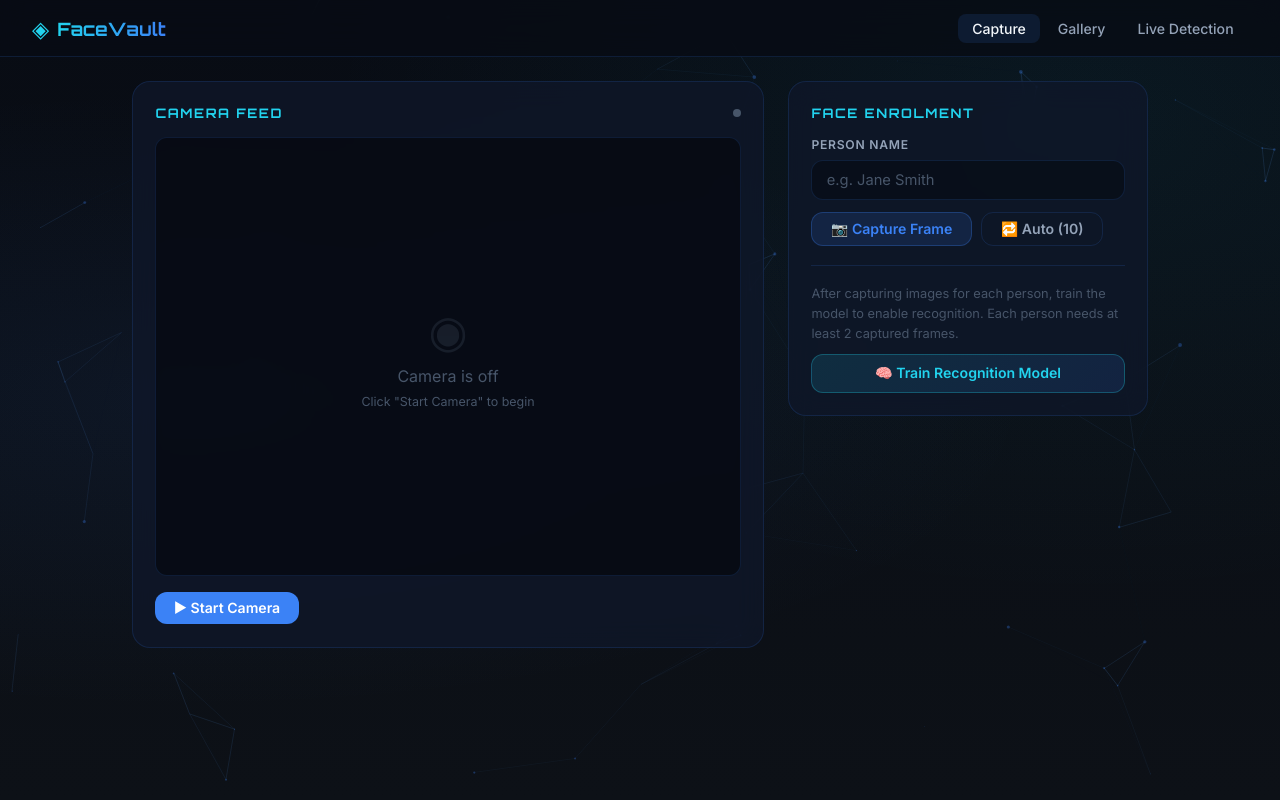
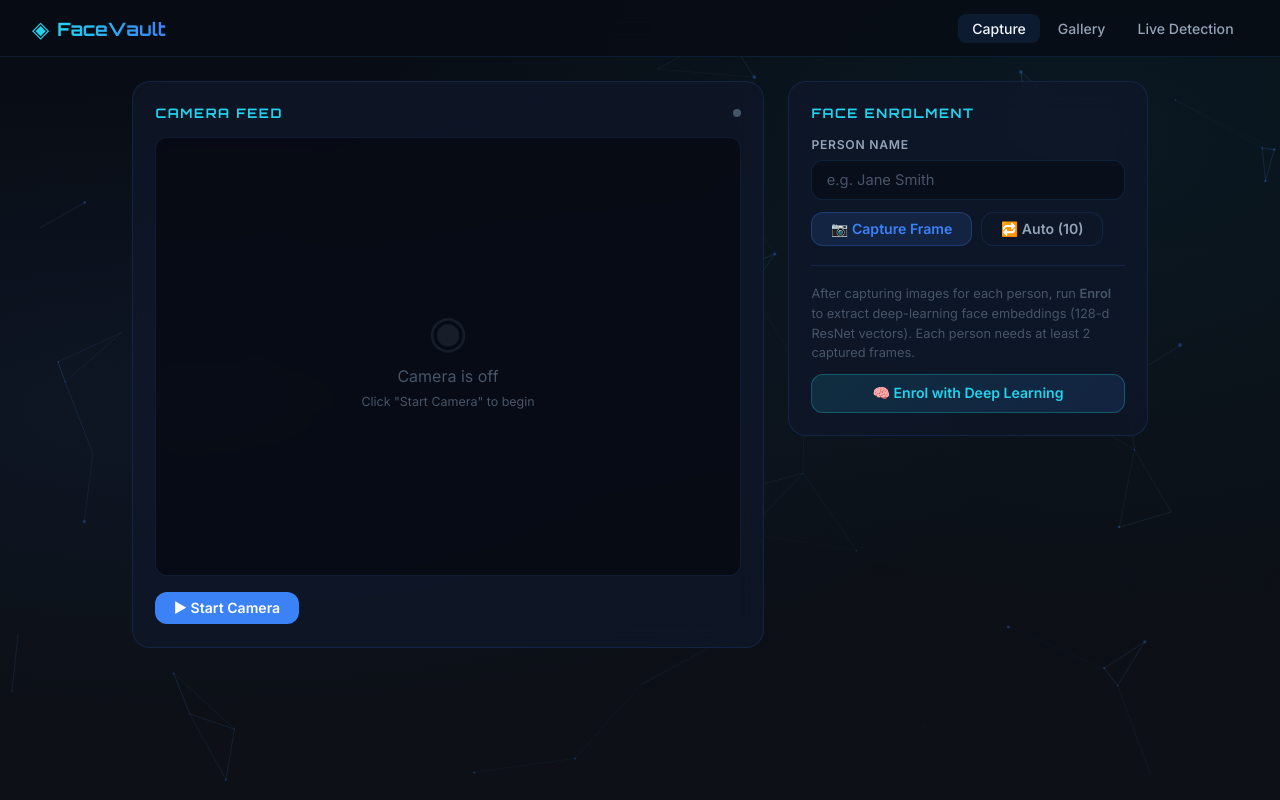
Before and after one commit to Harshitjain-11/face-detection-project-pbl, a Flask app: page / in a window 1280 px wide. Run offline with Flask 3, Linux system fonts and the light colour scheme.

Commit message:
Integrate deep learning (dlib ResNet embeddings) for face recognition
Agent-Logs-Url: https://github.com/Harshitjain-11/face-detection-project-pbl/sessions/9354aba3-1d18-4c94-8b3e-c1fbdbe12c07

Co-authored-by: Harshitjain-11 <221928725+Harshitjain-11@users.noreply.github.com>

```diff
--- a/app.py
+++ b/app.py
@@ -1,3 +1,11 @@
+
+try:
+    import face_recognition
+except ImportError as _exc:
+    raise ImportError(
+        "face_recognition is required. Install it with:\n"
+        "  pip install dlib face_recognition"
+    ) from _exc
 
 from flask import Flask, render_template, request, Response, jsonify
 import os
@@ -18,7 +26,7 @@ app = Flask(__name__)
 UPLOAD_FOLDER = 'static/uploads'
 os.makedirs(UPLOAD_FOLDER, exist_ok=True)
 
-CASCADE_PATH = cv2.data.haarcascades + 'haarcascade_frontalface_default.xml'
+CASCADE_PATH     = cv2.data.haarcascades + 'haarcascade_frontalface_default.xml'
 EYE_CASCADE_PATH = cv2.data.haarcascades + 'haarcascade_eye.xml'
 
 face_cascade = cv2.CascadeClassifier(CASCADE_PATH)
@@ -30,53 +38,58 @@ if face_cascade.empty():
 camera      = None
 camera_lock = threading.Lock()
 
-recognizer  = None
-model_lock  = threading.Lock()
-labels: dict = {}
+# Deep-learning embedding store {name: [128-d numpy array, …]}
+known_embeddings: dict = {}
+embed_lock = threading.Lock()
 
 STOP_STREAM = False
 
 # Tunables
-FACE_SIZE      = (200, 200)
 TRAIN_MIN_IMAGES = 2
-NAME_MAX_LEN   = 50
+NAME_MAX_LEN     = 50
 
-# Confidence thresholds (LBPH: lower value = better match)
-CONF_HIGH   = 50   # ≤ 50  → recognised with high confidence
-CONF_MEDIUM = 75   # ≤ 75  → recognised with medium confidence
-# > 75 → Unknown
+# Deep-learning recognition thresholds
+# face_recognition uses L2 / Euclidean distance (0 = identical, 1 = very different)
+DL_THRESHOLD_HIGH   = 0.45   # ≤ 0.45 → high-confidence match
+DL_THRESHOLD_MEDIUM = 0.55   # ≤ 0.55 → possible match (shown with ?)
+# > 0.55 → Unknown
 
 # Motion-liveness parameters
 MOTION_FRAMES    = 6     # frames kept in rolling buffer
 MOTION_THRESHOLD = 2.5   # minimum mean pixel-diff to pass as "live"
 
-# CLAHE for improved contrast normalisation
+# CLAHE — kept for liveness preprocessing
 clahe = cv2.createCLAHE(clipLimit=2.0, tileGridSize=(8, 8))
 
 # Per-face motion buffers  { face_key -> deque of small gray frames }
 _face_motion_buf: dict = {}
 _face_buf_lock = threading.Lock()
 
-
-# ================== LOAD MODEL ==================
-def load_model() -> None:
-    global recognizer, labels
-    with model_lock:
-        labels.clear()
-        if os.path.exists("recognizer.yml") and os.path.exists("labels.pickle"):
-            new_rec = cv2.face.LBPHFaceRecognizer_create()
-            new_rec.read("recognizer.yml")
-            with open("labels.pickle", "rb") as f:
-                raw = pickle.load(f)
-            labels.update({v: k for k, v in raw.items()})
-            recognizer = new_rec
-            print("[INFO] Model loaded:", labels)
-        else:
-            recognizer = None
-            print("[INFO] No trained model found")
+# Embedding store file
+DL_EMBED_FILE = "embeddings.pickle"
 
 
-load_model()
+# ================== LOAD EMBEDDINGS ==================
+def load_embeddings() -> None:
+    """Load persisted deep-learning face embeddings from disk."""
+    global known_embeddings
+    with embed_lock:
+        known_embeddings.clear()
+        if os.path.exists(DL_EMBED_FILE):
+            with open(DL_EMBED_FILE, "rb") as f:
+                data = pickle.load(f)
+            if isinstance(data, dict):
+                known_embeddings.update(data)
+                total = sum(len(v) for v in data.values())
+                print(f"[INFO] DL embeddings loaded: {list(data.keys())} "
+                      f"({total} vectors)")
+            else:
+                print("[WARN] embeddings.pickle has unexpected format — ignoring")
+        else:
+            print("[INFO] No DL embeddings found — model not trained yet")
+
+
+load_embeddings()
 
 
 # ================== CAMERA ==================
@@ -87,27 +100,6 @@ def get_camera():
             camera = cv2.VideoCapture(0)
             time.sleep(0.3)
         return camera
-
-
-# ================== PREPROCESSING ==================
-def preprocess_face(roi):
-    """Resize and apply CLAHE to a grayscale face ROI."""
-    roi_resized = cv2.resize(roi, FACE_SIZE)
-    return clahe.apply(roi_resized)
-
-
-# ================== AUGMENTATION ==================
-def augment_images(img: np.ndarray) -> list:
-    """
-    Return a list of augmented variants of a preprocessed face image.
-    Augmentations: original, horizontal flip, +30 brightness, -30 brightness.
-    Quadrupling effective training data without extra captures.
-    """
-    variants = [img]
-    variants.append(cv2.flip(img, 1))
-    variants.append(np.clip(img.astype(np.int16) + 30, 0, 255).astype(np.uint8))
-    variants.append(np.clip(img.astype(np.int16) - 30, 0, 255).astype(np.uint8))
-    return variants
 
 
 # ================== LIVENESS: EYE DETECTION ==================
@@ -157,7 +149,7 @@ def cleanup_face_buffers(active_keys: set) -> None:
 
 
 # ================== FACE DETECTION ==================
-def detect_faces(gray):
+def detect_faces(gray: np.ndarray) -> list:
     try:
         faces = face_cascade.detectMultiScale(
             gray,
@@ -170,6 +162,50 @@ def detect_faces(gray):
         return []
     except cv2.error:
         return []
+
+
+# ================== DL RECOGNITION ==================
+def dl_recognize(
+    rgb_frame: np.ndarray,
+    face_locations: list,
+    current_embeddings: dict,
+) -> list:
+    """
+    Run batched deep-learning face recognition for one video frame.
+
+    face_locations: list of (top, right, bottom, left) — face_recognition format.
+    current_embeddings: shallow-copied snapshot of known_embeddings.
+
+    Returns a list of (name, distance) tuples, one per location.
+    distance is in [0, 1]; lower = more similar.
+    """
+    if not face_locations:
+        return []
+
+    if not current_embeddings:
+        return [("Unknown", 1.0)] * len(face_locations)
+
+    try:
+        encodings = face_recognition.face_encodings(
+            rgb_frame, face_locations, num_jitters=1
+        )
+    except Exception:
+        return [("Unknown", 1.0)] * len(face_locations)
+
+    results = []
+    for enc in encodings:
+        best_dist = float("inf")
+        best_name = "Unknown"
+        for person_name, person_encs in current_embeddings.items():
+            if not person_encs:
+                continue
+            dists = face_recognition.face_distance(person_encs, enc)
+            min_d = float(np.min(dists))
+            if min_d < best_dist:
+                best_dist = min_d
+                best_name = person_name
+        results.append((best_name, best_dist))
+    return results
 
 
 # ================== SANITIZE ==================
@@ -214,59 +250,58 @@ def gen_frames():
         if not ret:
             continue
 
-        frame = cv2.flip(frame, 1)
-        gray  = cv2.cvtColor(frame, cv2.COLOR_BGR2GRAY)
-        faces = detect_faces(gray)
+        frame     = cv2.flip(frame, 1)
+        gray      = cv2.cvtColor(frame, cv2.COLOR_BGR2GRAY)
+        rgb_frame = cv2.cvtColor(frame, cv2.COLOR_BGR2RGB)
+        faces     = detect_faces(gray)
 
         active_keys: set = set()
+
+        # Separate live faces (pass liveness) for batched DL recognition
+        live_faces:   list = []  # (x, y, w, h)
+        fr_locations: list = []  # (top, right, bottom, left)
 
         for (x, y, w, h) in faces:
             roi = gray[y:y + h, x:x + w]
             if roi.size == 0:
                 continue
 
-            # Approximate location key for motion buffer (50px grid)
             face_key = (x // 50, y // 50)
             active_keys.add(face_key)
 
-            # --- Dual liveness check ---
             eye_live    = check_eye_liveness(roi)
             motion_live = check_motion_liveness(roi, face_key)
             is_live     = eye_live and motion_live
 
-            roi_proc = preprocess_face(roi)
+            if not is_live:
+                label_text = "SPOOF? (no eyes)" if not eye_live else "SPOOF? (static)"
+                cv2.rectangle(frame, (x, y), (x + w, y + h), (0, 0, 200), 2)
+                cv2.putText(frame, label_text, (x, y - 10),
+                            cv2.FONT_HERSHEY_SIMPLEX, 0.65, (0, 0, 200), 2)
+            else:
+                live_faces.append((x, y, w, h))
+                # face_recognition format: (top, right, bottom, left)
+                fr_locations.append((y, x + w, y + h, x))
 
-            label_text = "Unknown"
-            box_color  = (60, 60, 255)
-            text_color = (60, 60, 255)
+        # Snapshot embeddings (avoid holding lock during recognition)
+        with embed_lock:
+            cur_embeddings = {k: list(v) for k, v in known_embeddings.items()}
 
-            if not is_live:
-                if not eye_live:
-                    label_text = "SPOOF? (no eyes)"
-                else:
-                    label_text = "SPOOF? (static)"
-                box_color = (0, 0, 200)
-                text_color = (0, 0, 200)
+        recognition_results = dl_recognize(rgb_frame, fr_locations, cur_embeddings)
+
+        for (x, y, w, h), (name, dist) in zip(live_faces, recognition_results):
+            if dist <= DL_THRESHOLD_HIGH:
+                label_text = f"{name} ({dist:.2f})"
+                box_color  = (0, 200, 80)
+                text_color = (0, 220, 80)
+            elif dist <= DL_THRESHOLD_MEDIUM:
+                label_text = f"{name}? ({dist:.2f})"
+                box_color  = (0, 200, 200)
+                text_color = (0, 220, 220)
             else:
-                with model_lock:
-                    cur_rec = recognizer
-                if cur_rec is not None:
-                    try:
-                        id_, conf = cur_rec.predict(roi_proc)
-                        if conf <= CONF_HIGH:
-                            name = labels.get(id_, "Unknown")
-                            label_text = f"{name} ({conf:.0f})"
-                            box_color  = (0, 200, 80)
-                            text_color = (0, 220, 80)
-                        elif conf <= CONF_MEDIUM:
-                            name = labels.get(id_, "Unknown")
-                            label_text = f"{name}? ({conf:.0f})"
-                            box_color  = (0, 200, 200)
-                            text_color = (0, 220, 220)
-                        else:
-                            label_text = f"Unknown ({conf:.0f})"
-                    except cv2.error:
-                        pass
+                label_text = f"Unknown ({dist:.2f})"
+                box_color  = (60, 60, 255)
+                text_color = (60, 60, 255)
 
             cv2.rectangle(frame, (x, y), (x + w, y + h), box_color, 2)
             cv2.putText(frame, label_text, (x, y - 10),
@@ -289,14 +324,13 @@ def gen_frames():
 # ================== CAPTURE ==================
 @app.route('/capture_frame', methods=['POST'])
 def capture_frame():
-    data      = request.json or {}
-    name      = sanitize_name(data.get('name', ''))
-    img_data  = data.get('image', '')
+    data     = request.json or {}
+    name     = sanitize_name(data.get('name', ''))
+    img_data = data.get('image', '')
 
     if not name or not img_data:
         return jsonify({'status': 'fail', 'msg': 'Name or image missing'}), 400
 
-    # Prevent path traversal
     safe_name = os.path.basename(name)
     if not safe_name or safe_name in ('.', '..'):
         return jsonify({'status': 'fail', 'msg': 'Invalid name'}), 400
@@ -317,18 +351,15 @@ def capture_frame():
 
     img  = cv2.flip(img, 1)
     gray = cv2.cvtColor(img, cv2.COLOR_BGR2GRAY)
+
+    # Save the full-color original — used by the DL training pipeline
     cv2.imwrite(os.path.join(originals, f"{uuid.uuid4().hex}.jpg"), img)
 
     faces = detect_faces(gray)
-    saved = 0
-
-    for (x, y, w, h) in faces:
-        roi = gray[y:y + h, x:x + w]
-        if roi.size == 0:
-            continue
-        roi_proc = preprocess_face(roi)
-        cv2.imwrite(os.path.join(person_path, f"{uuid.uuid4().hex}.jpg"), roi_proc)
-        saved += 1
+    saved = sum(
+        1 for (x, y, w, h) in faces
+        if gray[y:y + h, x:x + w].size > 0
+    )
 
     if saved == 0:
         return jsonify({
@@ -346,75 +377,66 @@ def capture_frame():
 # ================== TRAIN ==================
 @app.route('/train', methods=['POST'])
 def train():
-    x_train    = []
-    y_train    = []
-    label_ids  = {}
-    current_id = 0
-    skipped    = []
-    trained    = []
+    """
+    Extract 128-dimensional deep-learning face embeddings
+    (dlib ResNet — same model used in face_recognition library) from
+    each person's captured original images and persist to embeddings.pickle.
+    """
+    new_embeddings: dict = {}
+    skipped: list = []
+    trained: list = []
 
     for person in sorted(os.listdir(UPLOAD_FOLDER)):
-        person_path = os.path.join(UPLOAD_FOLDER, person)
-        if not os.path.isdir(person_path):
+        person_path    = os.path.join(UPLOAD_FOLDER, person)
+        originals_path = os.path.join(person_path, "originals")
+        if not os.path.isdir(originals_path):
             continue
 
-        images = [
-            f for f in os.listdir(person_path)
-            if os.path.isfile(os.path.join(person_path, f))
-            and f.lower().endswith('.jpg')
+        orig_files = [
+            f for f in os.listdir(originals_path)
+            if f.lower().endswith('.jpg')
         ]
 
-        if len(images) < TRAIN_MIN_IMAGES:
-            skipped.append({'person': person, 'count': len(images)})
+        person_encs: list = []
+        for img_name in orig_files:
+            try:
+                img = face_recognition.load_image_file(
+                    os.path.join(originals_path, img_name)
+                )
+            except Exception:
+                continue
+            # HOG detector is fast and reliable for frontal enrollment shots
+            locs = face_recognition.face_locations(img, model="hog")
+            if locs:
+                encs = face_recognition.face_encodings(img, locs)
+                person_encs.extend(encs)
+
+        if len(person_encs) < TRAIN_MIN_IMAGES:
+            skipped.append({'person': person, 'count': len(person_encs)})
             continue
 
-        label_ids[person] = current_id
-        loaded = 0
+        new_embeddings[person] = person_encs
+        trained.append({'person': person, 'count': len(person_encs)})
 
-        for img_name in images:
-            img = cv2.imread(os.path.join(person_path, img_name),
-                             cv2.IMREAD_GRAYSCALE)
-            if img is None:
-                continue
-            img = cv2.resize(img, FACE_SIZE)
-            img = clahe.apply(img)
-            # Data augmentation — multiply training samples per capture
-            for variant in augment_images(img):
-                x_train.append(variant)
-                y_train.append(current_id)
-            loaded += 1
-
-        if loaded < TRAIN_MIN_IMAGES:
-            del label_ids[person]
-            skipped.append({'person': person, 'count': loaded})
-            continue
-
-        trained.append({'person': person, 'count': loaded})
-        current_id += 1
-
-    if not x_train:
+    if not new_embeddings:
         return jsonify({
             'status': 'fail',
-            'msg': (f'No training data found. '
-                    f'Each person needs at least {TRAIN_MIN_IMAGES} captured images.'),
+            'msg': (f'No faces found in captured images. '
+                    f'Each person needs at least {TRAIN_MIN_IMAGES} frames '
+                    f'with a clearly visible face.'),
             'skipped': skipped,
         }), 400
 
-    new_rec = cv2.face.LBPHFaceRecognizer_create(
-        radius=1, neighbors=8, grid_x=8, grid_y=8
-    )
-    new_rec.train(x_train, np.array(y_train))
-    new_rec.save("recognizer.yml")
+    with open(DL_EMBED_FILE, "wb") as f:
+        pickle.dump(new_embeddings, f)
 
-    with open("labels.pickle", "wb") as f:
-        pickle.dump(label_ids, f)
+    load_embeddings()
 
-    load_model()
+    total_vecs = sum(len(v) for v in new_embeddings.values())
     return jsonify({
         'status': 'success',
-        'msg': (f'Model trained on {len(trained)} person(s) '
-                f'using {len(x_train)} sample(s) '
-                f'(with augmentation).'),
+        'msg': (f'Deep learning model enrolled {len(trained)} person(s) — '
+                f'{total_vecs} face embedding(s) stored.'),
         'trained': trained,
         'skipped': skipped,
     })
--- a/requirements.txt
+++ b/requirements.txt
@@ -2,3 +2,5 @@ flask
 pillow
 numpy
 opencv-contrib-python
+dlib
+face_recognition
--- a/static/css/style.css
+++ b/static/css/style.css
@@ -580,5 +580,6 @@ input[type="text"]::placeholder {
 /* ===== ACCESSIBILITY ===== */
 @media (prefers-reduced-motion: reduce) {
   .status-dot.active { animation: none; }
-  .btn, .panel, .person-block, .gallery-img, .nav-link { transition: none; }
+  .btn, .panel, .person-block, .gallery-img, .nav-link,
+  .progress-bar-fill { transition: none; }
 }
--- a/templates/index.html
+++ b/templates/index.html
@@ -72,10 +72,11 @@
         <!-- Train model -->
         <div class="train-section">
           <p class="section-hint">
-            After capturing images for each person, train the model to enable recognition.
+            After capturing images for each person, run <strong>Enrol</strong> to extract
+            deep-learning face embeddings (128-d ResNet vectors).
             Each person needs at least 2 captured frames.
           </p>
-          <button class="btn btn-accent" id="trainBtn">🧠 Train Recognition Model</button>
+          <button class="btn btn-accent" id="trainBtn">🧠 Enrol with Deep Learning</button>
         </div>
 
         <!-- Status message -->
```
Also changed, not shown: CHANGELOG.md.
